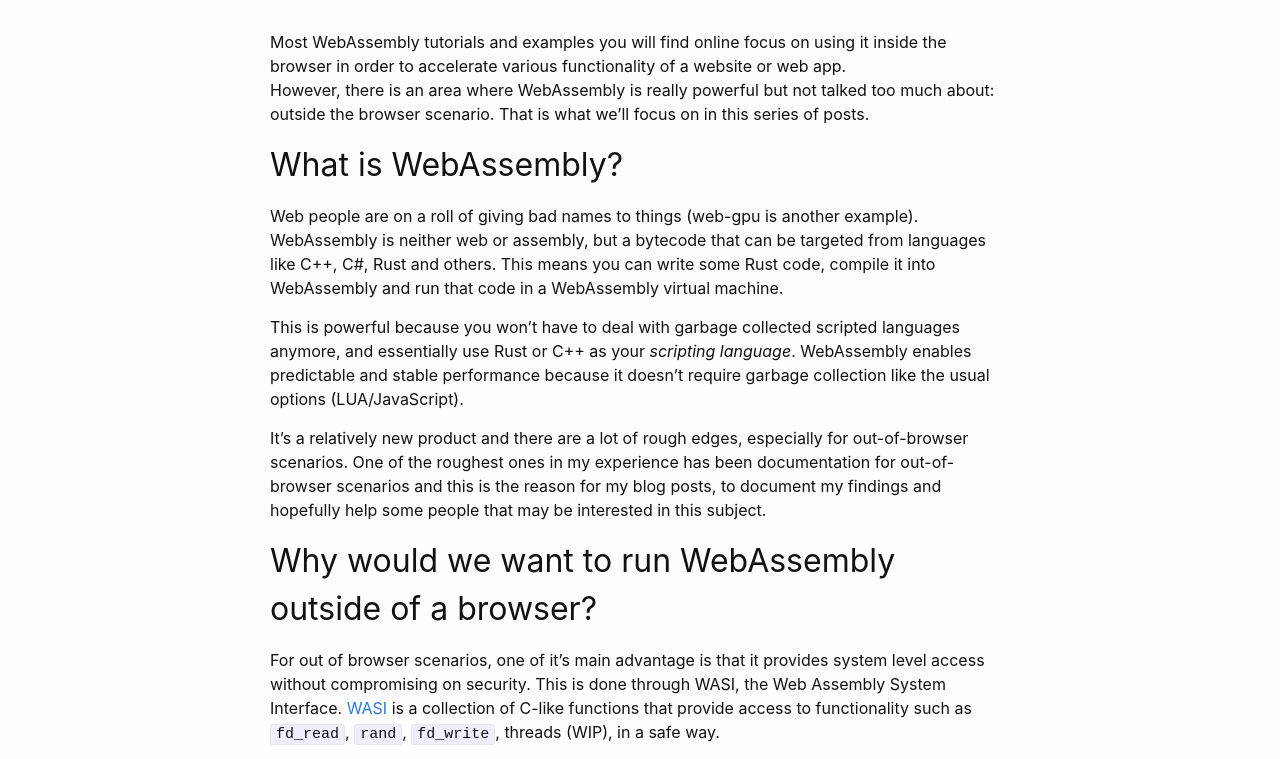
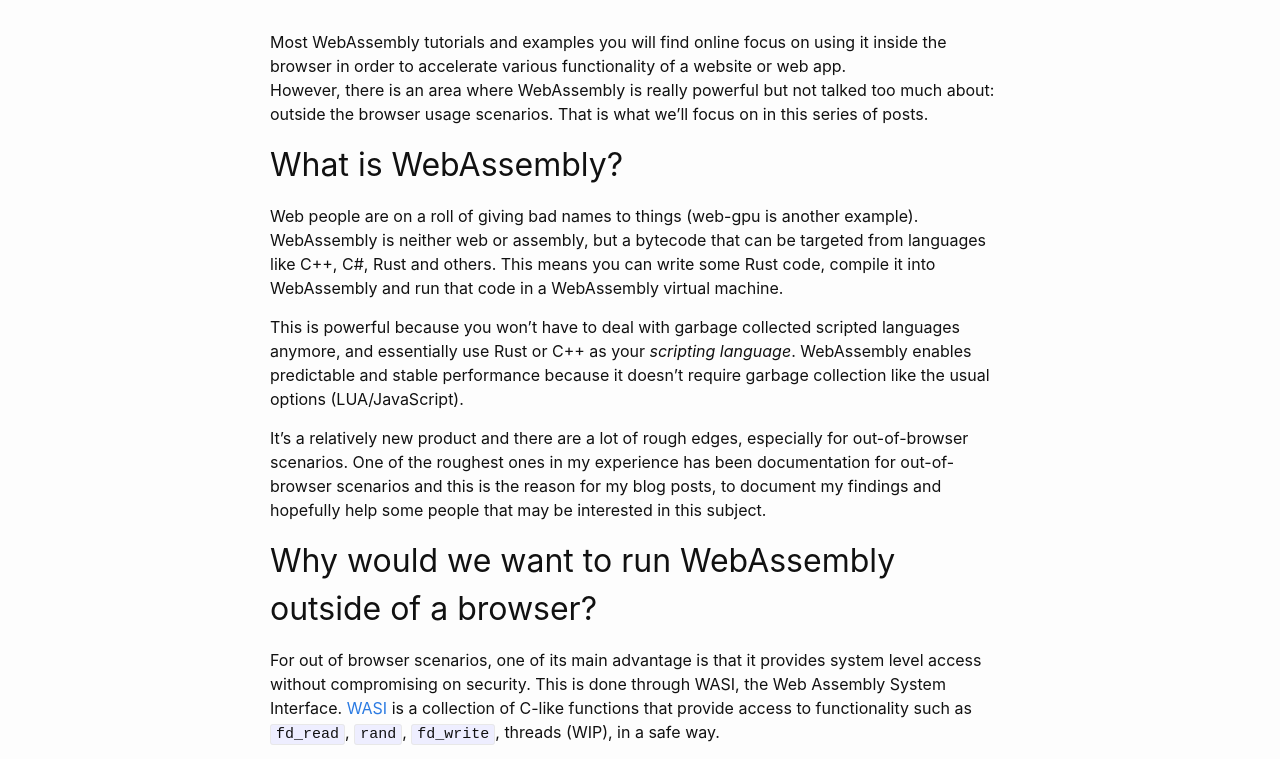
Before and after one commit to AlexEne/AlexEne.github.io, a Jekyll site: the page built from _posts/2020-08-17-webassembly-without-the-browser-part-1.md, in a window 1280 px wide and 1400 px high. Shown: the part 212-971 px from the top of the window. Built offline with Jekyll 4.4.1, drawn with Linux system fonts in a browser that asks for light colours.

Commit message:
corrections

```diff
--- a/_posts/2020-08-17-webassembly-without-the-browser-part-1.md
+++ b/_posts/2020-08-17-webassembly-without-the-browser-part-1.md
@@ -4,7 +4,7 @@ comments: true
 ---
 
 Most WebAssembly tutorials and examples you will find online focus on using it inside the browser in order to accelerate various functionality of a website or web app.
-However, there is an area where WebAssembly is really powerful but not talked too much about: outside the browser scenario. That is what we'll focus on in this series of posts.
+However, there is an area where WebAssembly is really powerful but not talked too much about: outside the browser usage scenarios. That is what we'll focus on in this series of posts.
 
 ## What is WebAssembly?
 Web people are on a roll of giving bad names to things (web-gpu is another example).
@@ -15,7 +15,7 @@ This is powerful because you won't have to deal with garbage collected scripted
 It's a relatively new product and there are a lot of rough edges, especially for out-of-browser scenarios. One of the roughest ones in my experience has been documentation for out-of-browser scenarios and this is the reason for my blog posts, to document my findings and hopefully help some people that may be interested in this subject.
 
 ## Why would we want to run WebAssembly outside of a browser?
-For out of browser scenarios, one of it's main advantage is that it provides system level access without compromising on security. This is done through WASI, the Web Assembly System Interface. [WASI](https://wasi.dev/) is a collection of C-like functions that provide access to functionality such as `fd_read`, `rand`, `fd_write`, threads (WIP), in a safe way.
+For out of browser scenarios, one of its main advantage is that it provides system level access without compromising on security. This is done through WASI, the Web Assembly System Interface. [WASI](https://wasi.dev/) is a collection of C-like functions that provide access to functionality such as `fd_read`, `rand`, `fd_write`, threads (WIP), in a safe way.
 
 Here are a few scenarios where you would be able to use web-assembly outside of a browser:
 * A scripting language for a video game.
```
